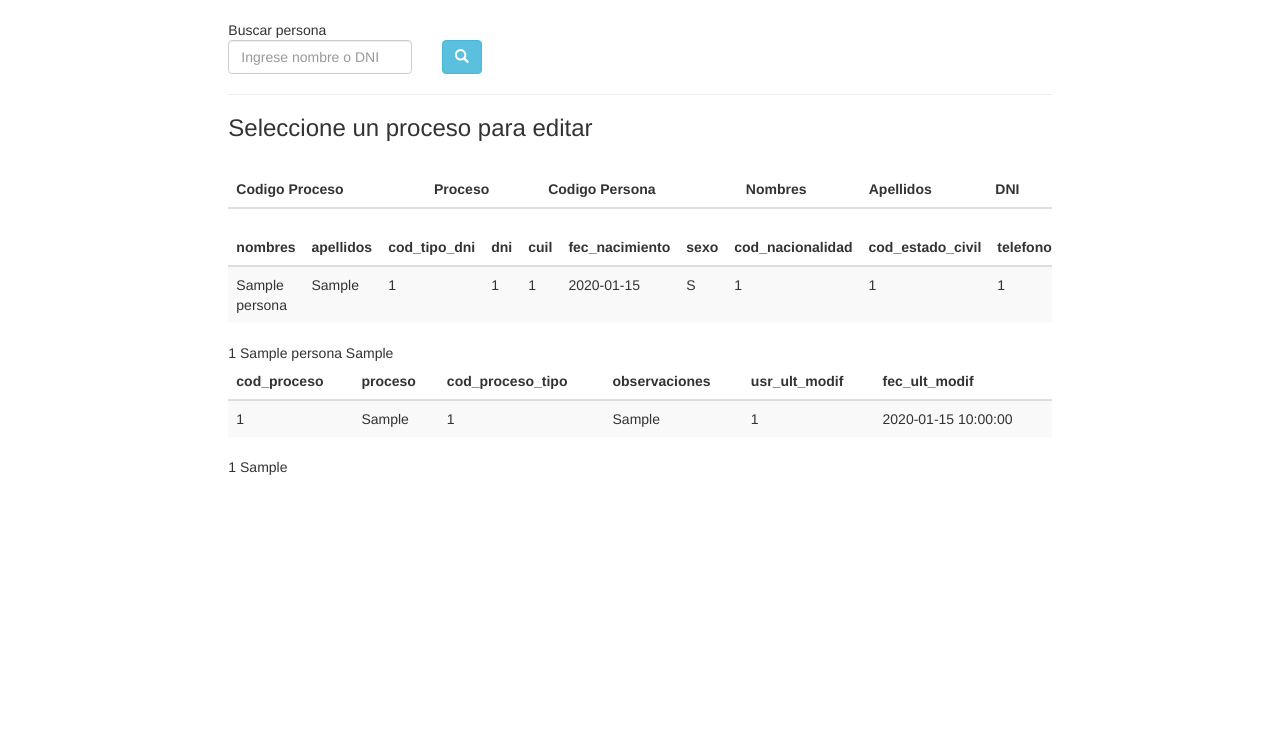
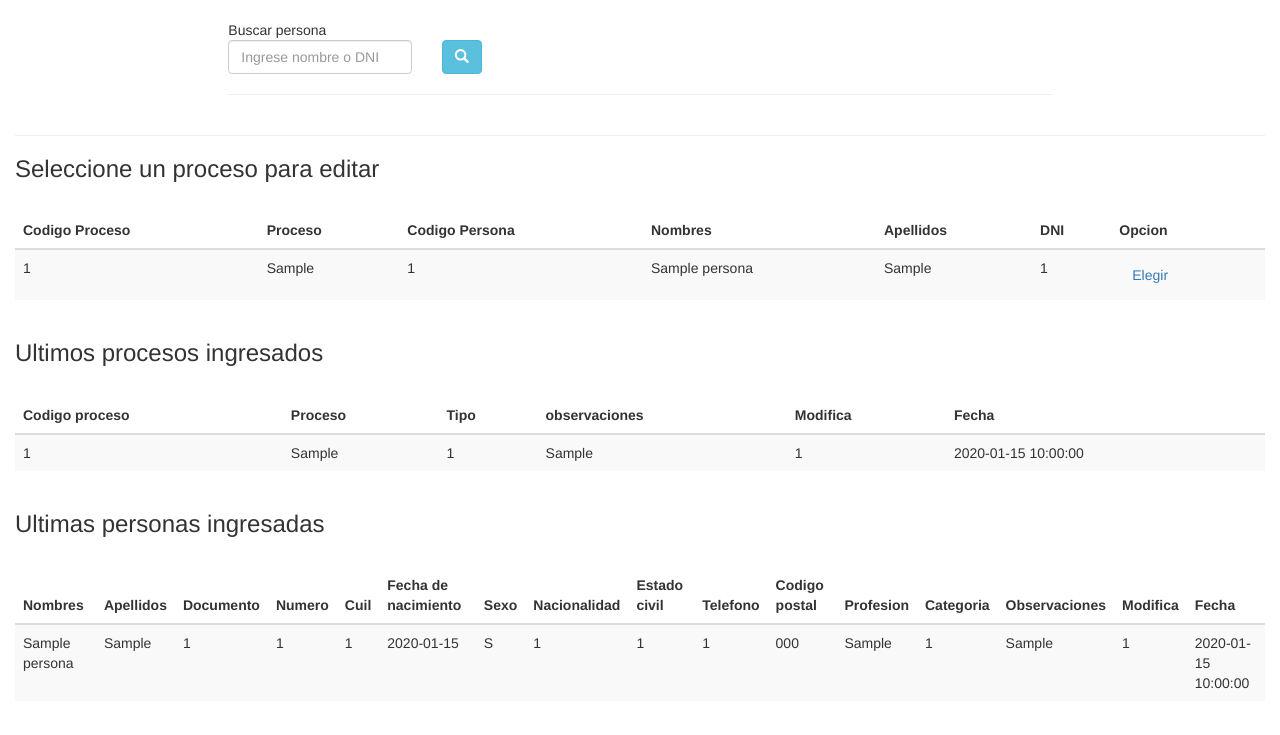
Before and after one commit to pablee/SISE, a PHP site: page /home.php in a window 1280 px wide. Shown: the part 52-787 px from the top of the page. Run offline with PHP 8.4, Linux system fonts and the light colour scheme; the visitor is signed in with stand-in values (Sample User, id 1); tables that the repository leaves empty hold one stand-in row (values such as "Sample post"); data that the repository does not hold is empty; some libraries are stand-ins or nearby versions.

Commit message:
Actualizacion 04/06/2017 - SISE(beta)
Correcciones.
Pantalla home:
Se corrigieron los encabezados de las tablas.
Se cambio el orden de las tablas.

Agregados.
Se agrego la consulta que muestra las preguntas y respuestas guardadas
en la tabla detalle.
Se agregaron las pantallas y las consultas para actualizar los procesos
y las preguntas.

```diff
--- a/clases/detalle_tipo.php
+++ b/clases/detalle_tipo.php
@@ -71,25 +71,19 @@ class DetalleTipo
 		$db->close();
 		}
 
+
 	public function buscarDetalleTipo($cod_persona, $cod_proceso)
 		{
 		$db=new database();
 		$db->conectar();
-		/*
-		$consulta= "SELECT ref_detalle_tipo.cod_detalle_tipo, ref_detalle_tipo.detalle_tipo, ref_detalle_tipo.cod_tipo_dato, ref_tipo_dato.tipo_dato
-					FROM rel_pers_cond_proc_tipo_deta_tipo, ref_detalle_tipo, ref_tipo_dato
-					WHERE ref_detalle_tipo.cod_detalle_tipo = rel_pers_cond_proc_tipo_deta_tipo.cod_detalle_tipo
-					AND ref_tipo_dato.cod_tipo_dato = ref_detalle_tipo.cod_tipo_dato
-					AND cod_proceso_tipo = '$cod_proceso_tipo'
-					AND (cod_persona_condicion = '$cliente' or cod_persona_condicion = '$oponente');";
-		*/
-		$consulta= "SELECT ref_detalle_tipo.cod_detalle_tipo, ref_detalle_tipo.detalle_tipo, ref_detalle_tipo.cod_tipo_dato, ref_tipo_dato.tipo_dato
-					FROM rel_pers_cond_proc_tipo_deta_tipo, ref_detalle_tipo, ref_tipo_dato
-					WHERE ref_detalle_tipo.cod_detalle_tipo = rel_pers_cond_proc_tipo_deta_tipo.cod_detalle_tipo
-					AND ref_tipo_dato.cod_tipo_dato = ref_detalle_tipo.cod_tipo_dato
-					AND cod_proceso_tipo = '$cod_proceso_tipo'
-					AND (cod_persona_condicion = '$cliente' or cod_persona_condicion = '$oponente');";
-		$resultado=mysqli_query($db->conexion, $consulta) or die ("No se pueden cargar los tipos de detalle.");
+
+		$consulta= "SELECT DET.cod_detalle_tipo, DT.detalle_tipo, DET.valor, RTD.tipo_dato
+					FROM bsd_detalle DET, ref_detalle_tipo DT, ref_tipo_dato RTD
+					WHERE DET.cod_persona = '$cod_persona' AND DET.cod_proceso='$cod_proceso'
+					AND DET.cod_detalle_tipo = DT.cod_detalle_tipo
+					AND DT.cod_tipo_dato = RTD.cod_tipo_dato;";
+
+		$resultado=mysqli_query($db->conexion, $consulta) or die ("No se pueden cargar los tipos de detalle de la tabla detalle.");
 
 		echo '<table class="table table-striped" id="preguntasProceso">
 				<tbody>';
@@ -103,7 +97,7 @@ class DetalleTipo
 					    	<td>'.$datos["detalle_tipo"].'</td>
 						    <td>
 								<select class="form-control" id="'.$datos["cod_detalle_tipo"].'" name="'.$datos["cod_detalle_tipo"].'">
-									<option value=""></option>
+									<option value="'.$datos["valor"].'">'.$datos["valor"].'</option>
 									<option value="si">Si</option>
 									<option value="no">No</option>
 								</select>
@@ -112,10 +106,13 @@ class DetalleTipo
 					break;
 
 				case "DATE":
+					$date = strtotime($datos["valor"]);
+					$fecha= date('Y-m-d',$date);
+
 					echo '<tr>
 							<td>'.$datos["detalle_tipo"].'</td>
 							<td>
-								<input type="date" class="form-control" id="'.$datos["cod_detalle_tipo"].'" name="'.$datos["cod_detalle_tipo"].'"></input>
+								<input type="date" class="form-control" id="'.$datos["cod_detalle_tipo"].'" name="'.$datos["cod_detalle_tipo"].'" value="'.$fecha.'"></input>
 							</td>
 						  </tr>';
 					break;
@@ -125,7 +122,7 @@ class DetalleTipo
 					echo '<tr>
 							<td>'.$datos["detalle_tipo"].'</td>
 							<td>
-								<textarea id="'.$datos["cod_detalle_tipo"].'" name="'.$datos["cod_detalle_tipo"].'" type="text" class="form-control" rows="5" cols="0"></textarea>
+								<textarea type="text" class="form-control" id="'.$datos["cod_detalle_tipo"].'" name="'.$datos["cod_detalle_tipo"].'" rows="5" cols="0"></textarea>
 							</td>
 						  </tr>';
 					break;
@@ -133,7 +130,7 @@ class DetalleTipo
 				default:
 					echo '<tr>
 							<td>'.$datos["detalle_tipo"].'</td>
-							<td><input id="'.$datos["cod_detalle_tipo"].'" name="'.$datos["cod_detalle_tipo"].'" type="text" class="form-control"></input></td>
+							<td><input type="text" class="form-control" id="'.$datos["cod_detalle_tipo"].'" name="'.$datos["cod_detalle_tipo"].'" value="'.$datos["valor"].'"></input></td>
 						  </tr>';
 				}
 			$i++;
@@ -144,5 +141,6 @@ class DetalleTipo
 
 		$db->close();
 		}
+
 	}
 ?>
--- a/clases/persona.php
+++ b/clases/persona.php
@@ -237,7 +237,7 @@ class Persona	{
 					$db->close();
 					}
 
-				//Busca personas en proceso.
+				//Busca personas en un proceso.
 				public function buscarPersonaProceso($buscar,$persona_condicion)
 					{
 					$db=new database();
@@ -278,13 +278,15 @@ class Persona	{
 
 					$consulta="SELECT *
 							   FROM bsd_persona;";
-					$resultado=mysqli_query($db->conexion, $consulta) or die ("No se puede cargar la persona.");
+					$resultado=mysqli_query($db->conexion, $consulta) or die ("No se puede cargar el listado de personas.");
 
-					echo '<div class="table-responsive">
+					echo '<h3>Ultimas personas ingresadas</h3>
+						  <br>
+						  <div class="table-responsive">
 							<table class="table table-striped">
 							<thead>
 								<tr>';
-							foreach($this->nombre_campo as $campo)
+							foreach($this->th as $campo)
 								{
 								echo "<th>".$campo."</th>";
 								}
--- a/clases/proceso.php
+++ b/clases/proceso.php
@@ -2,19 +2,23 @@
 include_once "database.php";
 include_once "proceso_tipo.php";
 include_once "persona.php";
+include_once "detalle_tipo.php";
 
 class Proceso	{
+				private $encabezados=array("Codigo proceso","Proceso","Tipo","observaciones","Modifica","Fecha");
 				private $nombre_campo=array("cod_proceso","proceso","cod_proceso_tipo","observaciones","usr_ult_modif","fec_ult_modif");
 				private $condiciones=array("elegir","otro","cliente","oponente","empleador");
 				private $rel_pers_cond_proc=array("cod_proceso","cod_persona","cod_persona_condicion","orden","observaciones","usr_ult_modif","fec_ult_modif");
+				/*
 				private $proceso;
 				private $cod_proceso_tipo;
 				private $observaciones;
 				private $usr_ult_modif;
 				private $fec_ult_modif;
-
+				*/
 				public function nuevoProceso()
 					{
+					$cod_proceso=0;
 					$persona = new Persona();
 					$proceso_tipo=new ProcesoTipo();
 
@@ -59,6 +63,8 @@ class Proceso	{
 					echo '<br>';
 					$proceso_tipo->selectProcesoTipo();
 
+					echo '<input id="accion" name="accion" type="hidden" class="form-control" value="guardar"></input>';
+
 					echo '<br><label for="proceso"> Proceso </label>
 						  <input id="proceso" name="proceso" type="text" class="form-control" placeholder="Descripcion del proceso"></input>';
 
@@ -69,7 +75,7 @@ class Proceso	{
 					echo '<br><label for="observaciones"> Observaciones </label>
 						  <textarea id="observaciones" name="observaciones" type="text" class="form-control" rows="5" cols="60"></textarea>';
 
-					echo '<br><input type = "submit" class = "btn btn-info" value = "Guardar" onclick="guardarProceso()"></input>';
+					echo '<br><input type = "submit" class = "btn btn-info" value = "Guardar" onclick="guardarProceso('.$cod_proceso.')"></input>';
 					echo '</form>';
 					}
 
@@ -102,14 +108,17 @@ class Proceso	{
 							   FROM bsd_proceso;";
 					$resultado=mysqli_query($db->conexion, $consulta) or die ("No se pueden cargar los procesos.");
 
-					echo '<table class="table table-striped">
+					echo '<h3>Ultimos procesos ingresados</h3>
+						  <br>
+						  <div class="table-responsive">
+							<table class="table table-striped">
 								<thead>
 									<tr>';
-							foreach($this->nombre_campo as $campo)
+								foreach($this->encabezados as $campo)
 									{
 									echo "<th>".$campo."</th>";
 									}
-					echo '		</tr>
+					echo '			</tr>
 								</thead>
 								<tbody>';
 
@@ -127,8 +136,9 @@ class Proceso	{
 						$i++;
 						}
 
-					echo '	</tbody>
-						  </table>';
+					echo '		</tbody>
+							</table>
+						  </div>';
 
 					$db->close();
 					//return $cod_proceso;
@@ -163,6 +173,7 @@ class Proceso	{
 										<th> Nombres </th>
 										<th> Apellidos </th>
 										<th> DNI </th>
+										<th> Opcion </th>
 									</tr>
 								</thead>
 								<tbody>';
@@ -213,6 +224,7 @@ class Proceso	{
 					{
 					$persona = new Persona();
 					$proceso_tipo=new ProcesoTipo();
+					$detalleTipo=new DetalleTipo();
 					$procesos=$this->elegirProceso($cod_persona);
 
 					echo '<h3>Personas en proceso</h3>
@@ -242,7 +254,10 @@ class Proceso	{
 								</table>
 							</div>';
 
+					echo '<input id="accion" name="accion" type="hidden" class="form-control" value="actualizar"></input>';
+					echo '<input id="cod_persona" name="cod_persona" type="hidden" class="form-control" value="'.$cod_persona.'"></input>';
 					echo '<input id="cod_proceso" name="cod_proceso" type="hidden" class="form-control" value="'.$procesos[0]["cod_proceso"].'"></input>';
+
 					echo '<br>';
 					$proceso_tipo->buscarProcesoTipo($procesos[0]["cod_proceso_tipo"]);
 
@@ -256,8 +271,35 @@ class Proceso	{
 					echo '<br><label for="observaciones"> Observaciones </label>
 						  <textarea id="observaciones" name="observaciones" type="text" class="form-control" value="'.$procesos[0]["observaciones"].'" rows="5" cols="60"></textarea>';
 
-					echo '<br><input type = "submit" class = "btn btn-info" value = "Guardar" onclick="guardarProceso()"></input>';
+					//Buscar las preguntas y respuestas para la persona buscada en el proceso elegido.
+					echo '<br>';
+					$cod_proceso=$procesos[0]["cod_proceso"];
+					$detalleTipo->buscarDetalleTipo($cod_persona,$cod_proceso);
+
+					echo '<br><input type = "submit" class = "btn btn-info" value = "Guardar" onclick="guardarProceso('.$cod_proceso.')"></input>';
 					echo '</form>';
+					}
+
+				public function actualizarProceso($cod_proceso, $proceso, $cod_proceso_tipo, $observaciones, $usr_ult_modif, $fec_ult_modif)
+					{
+					$db=new database();
+					$db->conectar();
+
+					echo $cod_proceso;
+					echo $proceso;
+					echo $cod_proceso_tipo;
+					echo $observaciones;
+					echo $usr_ult_modif;
+					echo $fec_ult_modif;
+
+					$consulta= "UPDATE bsd_proceso
+								SET proceso='$proceso', cod_proceso_tipo='$cod_proceso_tipo', observaciones='$observaciones', usr_ult_modif='$usr_ult_modif', fec_ult_modif='$fec_ult_modif'
+								WHERE cod_proceso='$cod_proceso';";
+
+					$resultado=mysqli_query($db->conexion, $consulta) or die ("No se pudo actualizar el proceso.");
+					$cod_proceso=mysqli_insert_id($db->conexion);
+					$db->close();
+					return $cod_proceso;
 					}
 
 				public function ultimoProcesoIngresado()
--- a/home.php
+++ b/home.php
@@ -101,41 +101,32 @@
 
 				</div>
 				<div class="form-group" id="listado">
-					<?php
-					$persona=new Persona();
-					$cod_persona=$persona->buscarCodigoPersona('NOMBRE 1');
 
-					$proceso=new Proceso();
-					$proceso->buscarProceso('NOMBRE');
-
-					//$proceso->editarProceso('NOMBRE 1');
-					$personas=$persona->listarPersona();
-					foreach($personas as $pers)
-						{
-						echo $pers["cod_persona"];
-						echo " ";
-						echo $pers["nombres"];
-						echo " ";
-						echo $pers["apellidos"];
-						}
-
-
-					$proceso=new Proceso();
-					$informacion=$proceso->listarProceso();
-
-					foreach($informacion as $info)
-						{
-						echo $info["cod_proceso"];
-						echo " ";
-						echo $info["proceso"];
-						}
-					?>
 				</div>
 			</div>
 
 			<div class="col-sm-2 col-md-2 col-lg-2">
 			</div>
 		</div>
+
+		<!--Tablas con los ultimos ingresos-->
+		<div class="row text-left">
+			<div class="col-sm-12 col-md-12 col-lg-12">
+			<hr>
+
+				<div class="form-group" id="ultimosIngresos">
+					<?php
+					$proceso=new Proceso();
+					$proceso->buscarProceso(1);
+					$informacion=$proceso->listarProceso();
+
+					$persona=new Persona();
+					$personas=$persona->listarPersona();
+					?>
+				</div>
+			</div>
+		</div>
+
 	</div>
 </body>
 </html>
--- a/php/proceso/buscarProceso.php
+++ b/php/proceso/buscarProceso.php
@@ -11,6 +11,5 @@ $buscar=$_GET["buscar"];
 
 $proceso=new Proceso();
 $proceso->buscarProceso($buscar);
-//$proceso->editarProceso($buscar);
 
 ?>
```
Also changed, not shown: clases/detalle.php (+16 -0 lines), php/detalle/guardarDetalle.php (+22 -2 lines), php/proceso/guardarProceso.php (+12 -4 lines), scripts/home.js (+7 -5 lines), php/proceso/elegirProceso.php (line endings or trailing spaces). Lines whose indentation alone changed are shown as unchanged.
